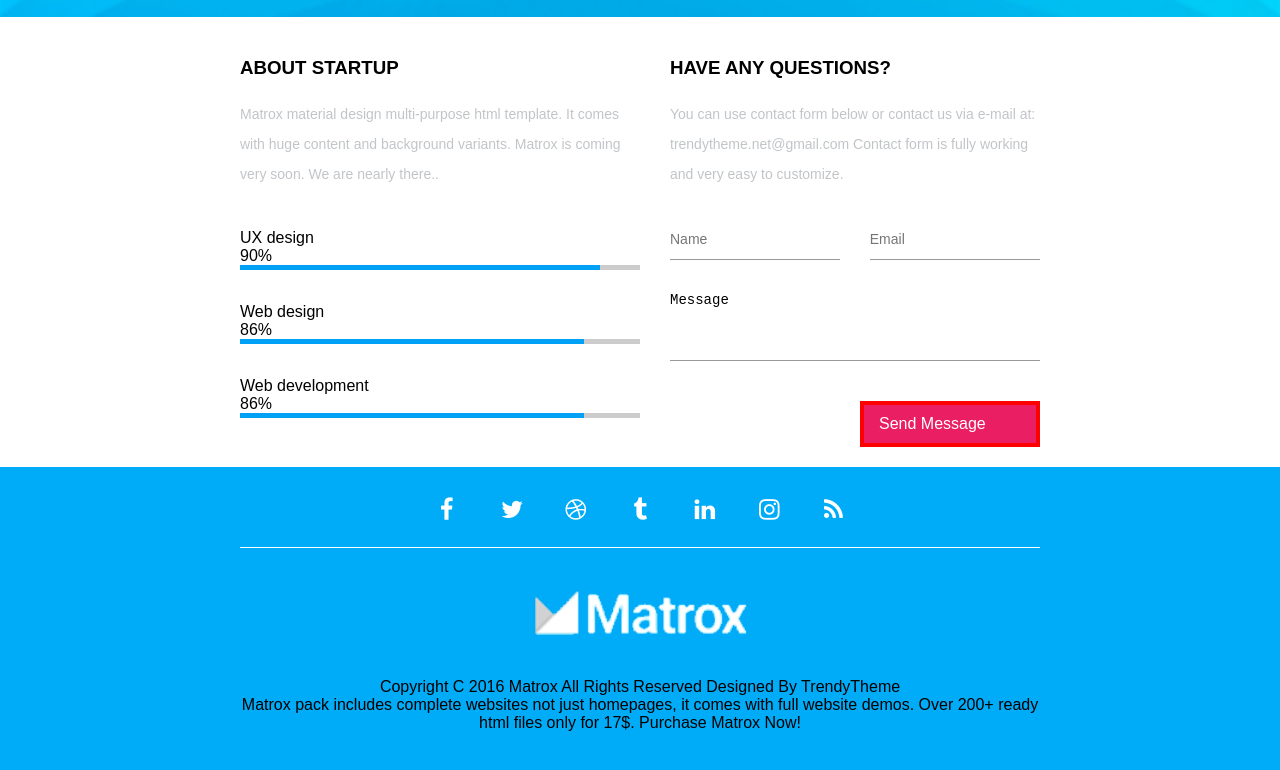
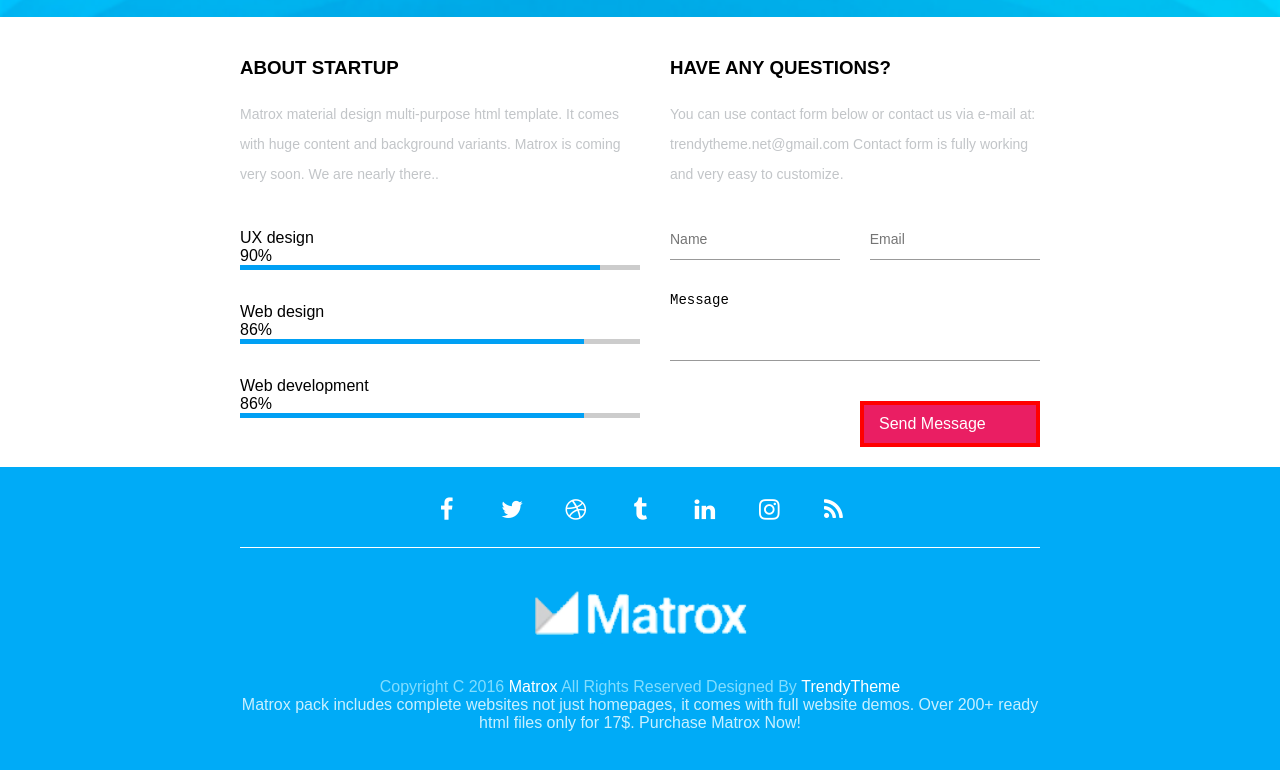
Before and after one commit to GintaRai/5-coming-soon-projektas, a plain HTML site: page index.html in a window 1280 px wide. Shown: the part 679-1449 px from the top of the page. Drawn offline with Linux system fonts and the light colour scheme.

Commit message:
Footer copy-text and p update

```diff
--- a/css/main.css
+++ b/css/main.css
@@ -248,3 +248,26 @@ body * {
                 background-repeat: no-repeat;
                 background-size: contain;
             }
+
+            footer > .ikon-legal > .copy-text {
+                color: #81ddff;
+            }
+            footer > .ikon-legal > .copy-text > a {
+                color: #FFF;
+                text-decoration: none;
+            }
+                footer > .ikon-legal > .copy-text > a:hover {
+                    color:  #81ddff;
+                }
+            footer > .ikon-legal > p {
+                color: #c9f0ff;
+            }
+
+            /* .copy-text a,
+            .footer-intro a {
+                color: #fff;
+            }
+            .copy-text,
+            .copy-text a:hover,
+            .footer-intro a:hover {
+                color: #81ddff;*/
--- a/index.html
+++ b/index.html
@@ -109,8 +109,13 @@
             <a href="" class="fa fa-rss"></a>
         </div>
         <div class="ikon-legal">
-            <a href="https://trendytheme.net/demo/materialcomingsoon/" class="logo"></a>
-            <span class="copy-text">Copyright C 2016 Matrox All Rights Reserved Designed By TrendyTheme</span>
+            <a target="_blank" href="https://trendytheme.net/demo/materialcomingsoon/" class="logo"></a>
+            <span class="copy-text">
+                Copyright C 2016
+                <a href="">Matrox</a>
+                All Rights Reserved Designed By
+                <a href="">TrendyTheme</a>
+            </span>
             <p>Matrox pack includes complete websites not just homepages, it comes with full website demos. Over 200+ ready html files only for 17$. Purchase Matrox Now!</p>
         </div>
     </footer>
```
